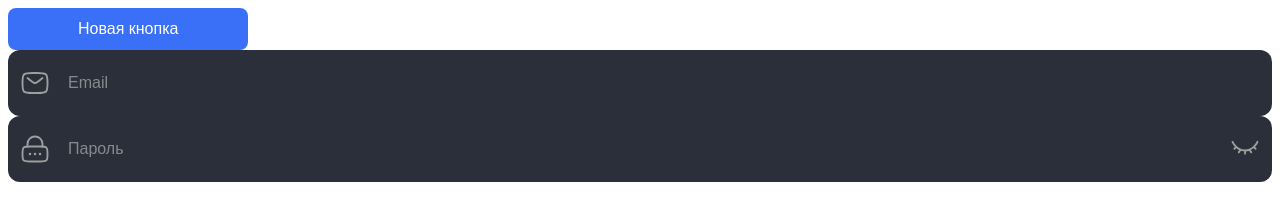
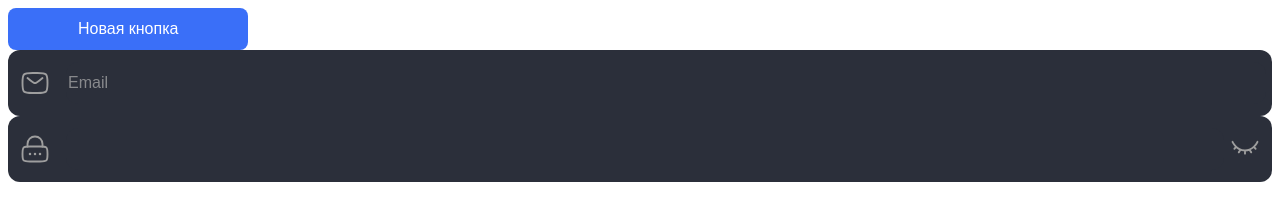
Before and after one commit to yury-nazarov/purple-wallet, an Angular app: page / in a window 1280 px wide. Shown: the top 220 px of the page. Built offline with nearby package versions, Linux system fonts and the light colour scheme.

Commit message:
3-18: Поправил инпуты

```diff
--- a/src/app/public/_layout/layout.component.html
+++ b/src/app/public/_layout/layout.component.html
@@ -1,16 +1,10 @@
 <app-button title="Новая кнопка" ></app-button>
-
 
 <app-input
   iconUrl="icons/mail.svg"
   placeholder="Email"
-  (controlValue)="onInputChange($event)"
-></app-input>
+  (controlValue)="onInputChange($event)" />
 
 <app-password-input
   iconUrl="icons/lock.svg"
-  placeholder="Пароль"
-  iconUrlEyeClosed="icon/eye_closed.svg"
-  iconUrlEyeOpen="icon/eye_opened.svg"
-  (controlValue)="onInputChange($event)"
-></app-password-input>
+  (controlValue)="onInputChange($event)" />
```
